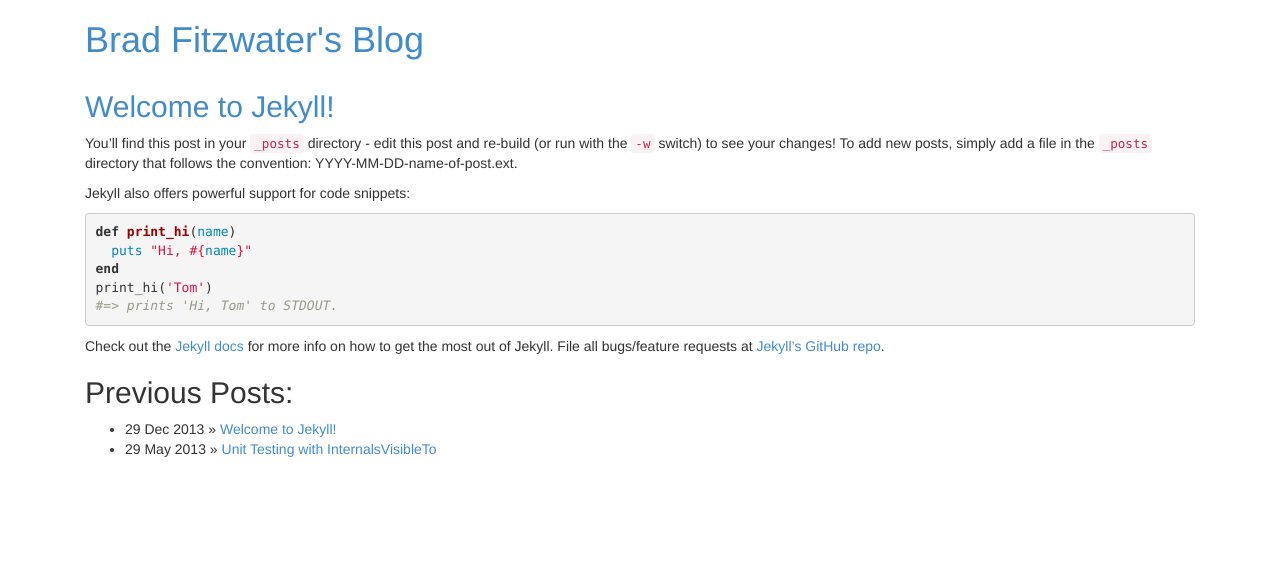
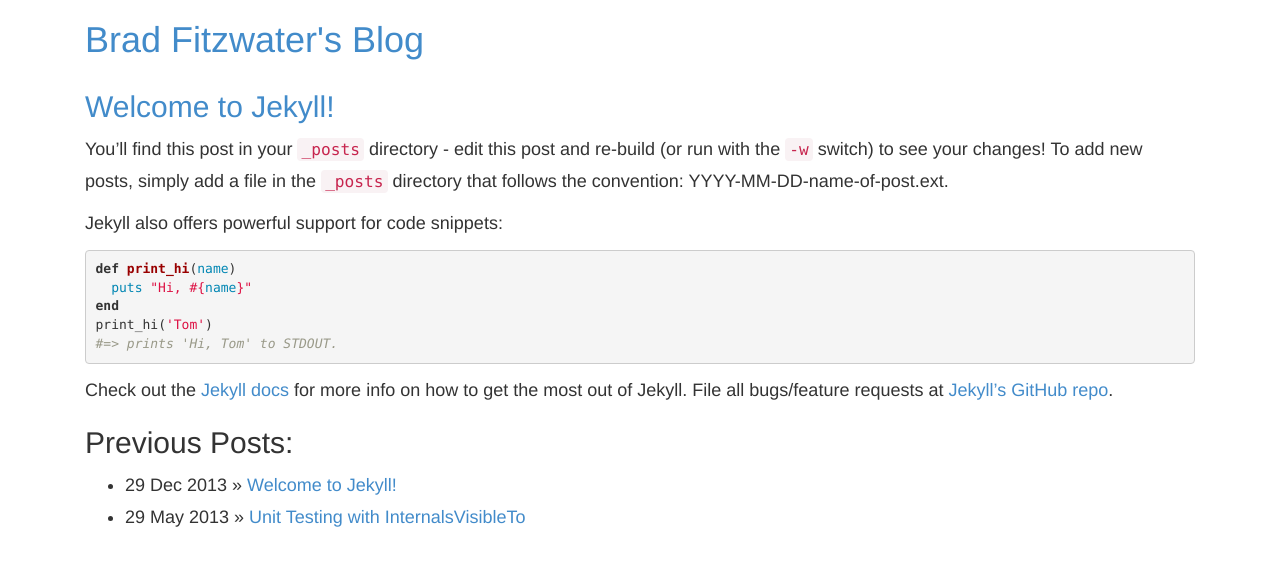
Before and after one commit to brad-f/brad-f.github.com, a Jekyll site: the page built from index.html, in a window 1280 px wide. Shown: the top 566 px of the page. Built offline with Jekyll 4.4.1, drawn with Linux system fonts in a browser that asks for light colours; Markdown is read by kramdown in place of the engine named in the settings.

Commit message:
minor formatting.

```diff
--- a/css/main.css
+++ b/css/main.css
@@ -1,2 +1,7 @@
 .post-title {
 }
+
+body {
+  font-size: 18px;
+  line-height: 1.8;
+}
```
Also changed, not shown: 1 other file.
